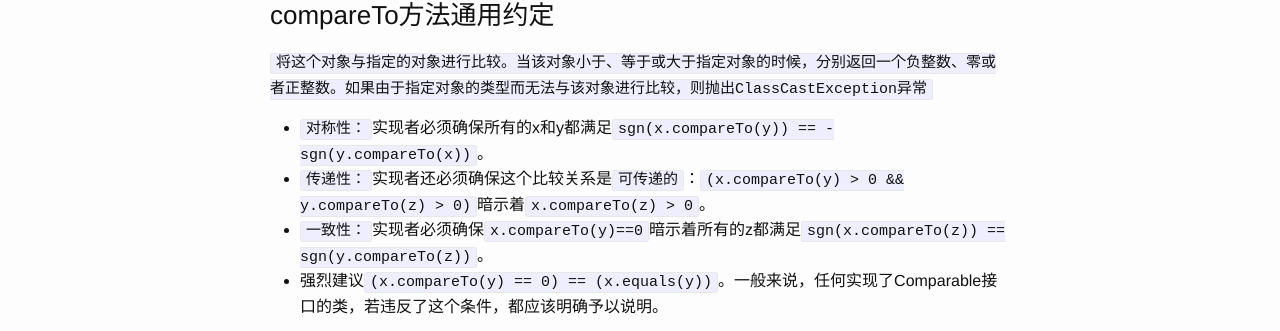
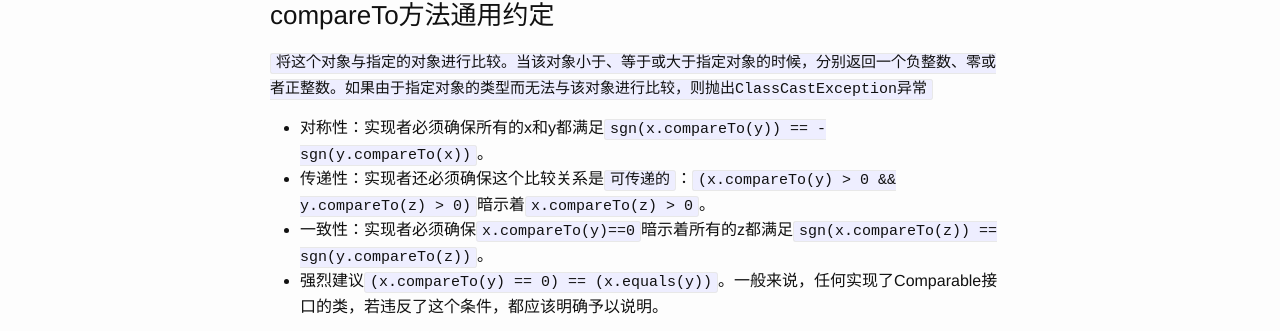
Before and after one commit to willseeyou/willseeyou.github.io, a Jekyll site: the page built from _posts/java/2016-02-18-effective-java-12.md, in a window 1280 px wide. Shown: the part 696-1027 px from the top of the page. Built offline with Jekyll 4.4.1, drawn with Linux system fonts in a browser that asks for light colours.

Commit message:
change *

```diff
--- a/_posts/java/2016-02-18-effective-java-12.md
+++ b/_posts/java/2016-02-18-effective-java-12.md
@@ -28,9 +28,9 @@ public class WordList {
 
 ### compareTo方法通用约定
 `将这个对象与指定的对象进行比较。当该对象小于、等于或大于指定对象的时候，分别返回一个负整数、零或者正整数。如果由于指定对象的类型而无法与该对象进行比较，则抛出ClassCastException异常`<br>
-* `对称性：`实现者必须确保所有的x和y都满足`sgn(x.compareTo(y)) == -sgn(y.compareTo(x))`。<br>
-* `传递性：`实现者还必须确保这个比较关系是`可传递的`：`(x.compareTo(y) > 0 && y.compareTo(z) > 0)`暗示着`x.compareTo(z) > 0`。<br>
-* `一致性：`实现者必须确保`x.compareTo(y)==0`暗示着所有的z都满足`sgn(x.compareTo(z)) == sgn(y.compareTo(z))`。<br>
+* 对称性：实现者必须确保所有的x和y都满足`sgn(x.compareTo(y)) == -sgn(y.compareTo(x))`。<br>
+* 传递性：实现者还必须确保这个比较关系是`可传递的`：`(x.compareTo(y) > 0 && y.compareTo(z) > 0)`暗示着`x.compareTo(z) > 0`。<br>
+* 一致性：实现者必须确保`x.compareTo(y)==0`暗示着所有的z都满足`sgn(x.compareTo(z)) == sgn(y.compareTo(z))`。<br>
 * 强烈建议`(x.compareTo(y) == 0) == (x.equals(y))`。一般来说，任何实现了Comparable接口的类，若违反了这个条件，都应该明确予以说明。
 
 ~~~java
```
